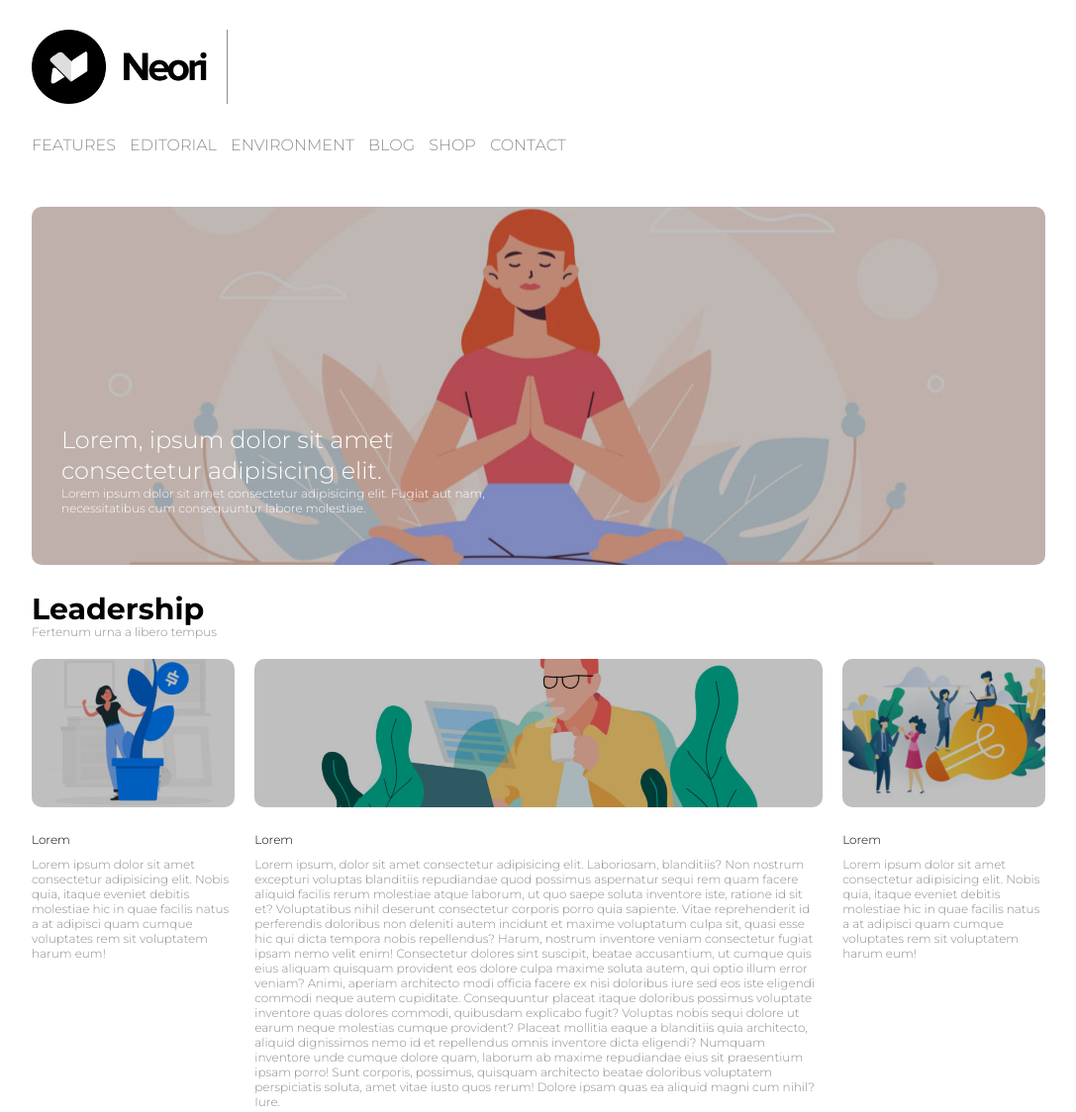
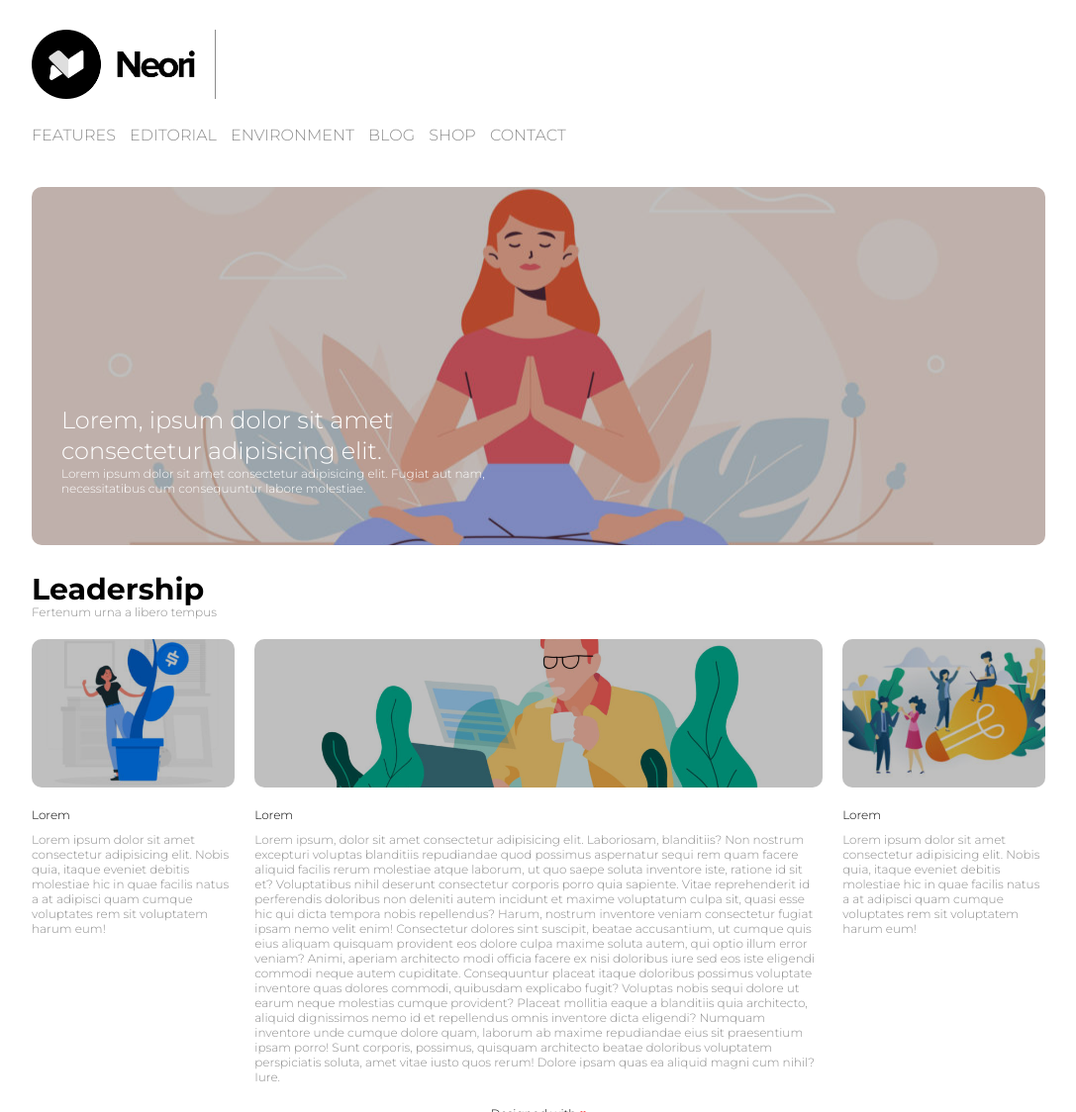
Before and after one commit to lorenzotade/htmlcss-wp, a plain HTML site: page index.html in a window 1280 px wide. Shown: the top 1124 px of the page at 99% size, without its empty margins (96-1183 px from the left). Drawn offline with Linux system fonts and the light colour scheme.

Commit message:
snellimento css

```diff
--- a/css/style.css
+++ b/css/style.css
@@ -18,6 +18,7 @@ body {
 
 p {
   font-size: 12px;
+  color:#8C8C8C
 }
 
 .container {
@@ -26,7 +27,13 @@ p {
 }
 
 header, .banner {
-  margin-bottom: 25px;
+  margin-bottom: 20px;
+}
+
+.banner {
+  border-radius: 10px;
+  background-size: cover;
+  background-position: center;
 }
 
 .background {
@@ -38,7 +45,7 @@ header, .banner {
 /* HEADER */
 
 .logo img {
-  height: 75px;
+  height: 70px;
   padding-right: 20px;
   border-right: 1px solid #8C8C8C;
 }
@@ -47,7 +54,7 @@ nav li {
   list-style: none;
   display: inline;
   padding-right: 10px;
-  line-height: 75px;
+  line-height: 65px;
   vertical-align: middle;
 }
 
@@ -62,14 +69,6 @@ nav li a:hover {
 }
 
 /* BANNER */
-section.banner {
-  margin-bottom: 20px;
-  border-radius: 10px;
-  background-size: cover;
-  background-position: center;
-  color: #FFFFFF;
-}
-
 .bn-top {
   background-image: url(../img/banner.jpg);
 }
@@ -77,11 +76,16 @@ section.banner {
 .banner .text {
   width: 50%;
   padding: 220px 0 50px 30px;
+  color: #FFFFFF;
 }
 
 .banner .text h2 {
   font-weight: 300;
   line-height: 130%;
+}
+
+.banner p {
+  color: #FFFFFF;
 }
 
 /* MAIN */
@@ -98,10 +102,6 @@ main .title {
   font-size: 30px;
   font-weight: bold;
   line-height: 100%;
-}
-
-.title p {
-  color:#8C8C8C;
 }
 
 main .col {
@@ -121,13 +121,8 @@ main .right-content {
   width: 20%;
 }
 
-.left-content .banner,
-.main-content .banner,
-.right-content .banner {
-  width: 100%;
+main .banner {
   height: 150px;
-  background-size: cover;
-  background-position: center;
 }
 
 .left-content .banner {
@@ -140,10 +135,6 @@ main .right-content {
 
 .right-content .banner {
   background-image: url(../img/img-3.jpg);
-}
-
-.col p {
-  color: #8C8C8C;
 }
 
 .col h3 {
```
